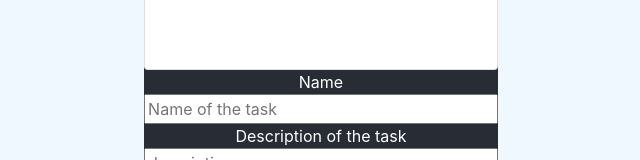
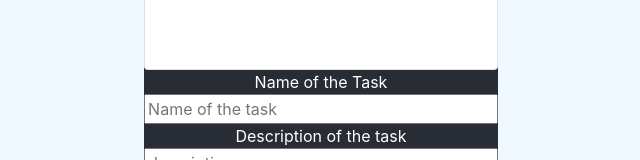
Before and after one commit to Maruan-Cardenas/open-bootcamp, a React (Create React App) app in the folder ReactJS/proyect-task/: page / in a window 1280 px wide. Shown: the part 437-597 px from the top of the page, without its empty margins (319-959 px from the left). Built offline with nearby package versions, Linux system fonts and the light colour scheme.

Commit message:
minor changes

```diff
--- a/ReactJS/proyect-task/package.json
+++ b/ReactJS/proyect-task/package.json
@@ -13,6 +13,7 @@
     "node-sass": "^7.0.0",
     "react": "^17.0.2",
     "react-dom": "^17.0.2",
+    "react-router-dom": "^6.2.1",
     "react-scripts": "5.0.0",
     "sass": "^1.45.1",
     "scss": "^0.2.4",
--- a/ReactJS/proyect-task/src/component/pure/forms/taskForm.jsx
+++ b/ReactJS/proyect-task/src/component/pure/forms/taskForm.jsx
@@ -50,7 +50,7 @@ const Taskform = ({ add, length }) => {
       >
         {({value, touched, errors, isSubmitting, handleChange, handleBlur }) => (
           <Form style={{color: 'white', display: 'flex', flexDirection: 'column'}}>
-            <label htmlFor='name'>Name</label>
+            <label htmlFor='name'>Name of the Task</label>
             <Field id='name' type='text' name='name' placeholder='Name of the task' />
             {
               errors.name && touched.name && <ErrorMessage name='name' component='div' />
```
Also changed, not shown: ReactJS/proyect-task/src/component/pure/forms/registerFormik.jsx (line endings or trailing spaces), 1 other file (tests, documents, lock files or other folders).
